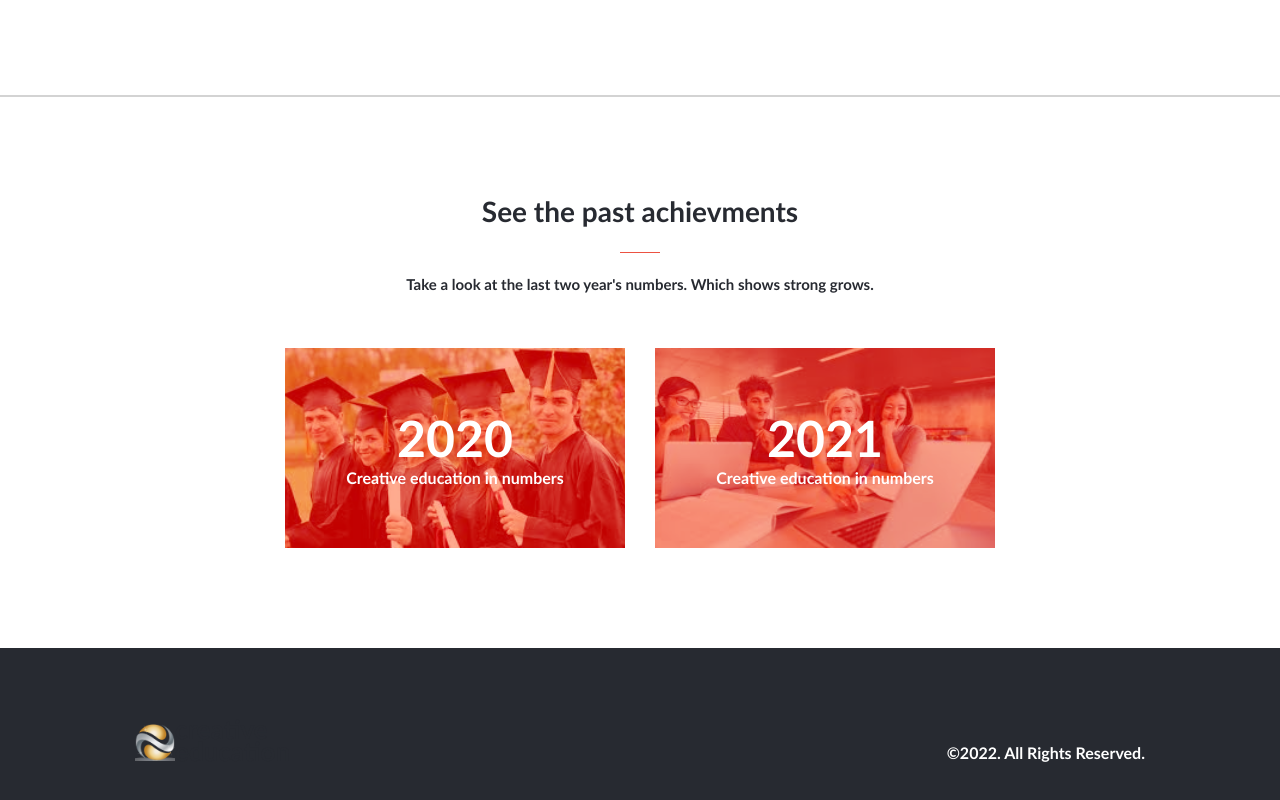
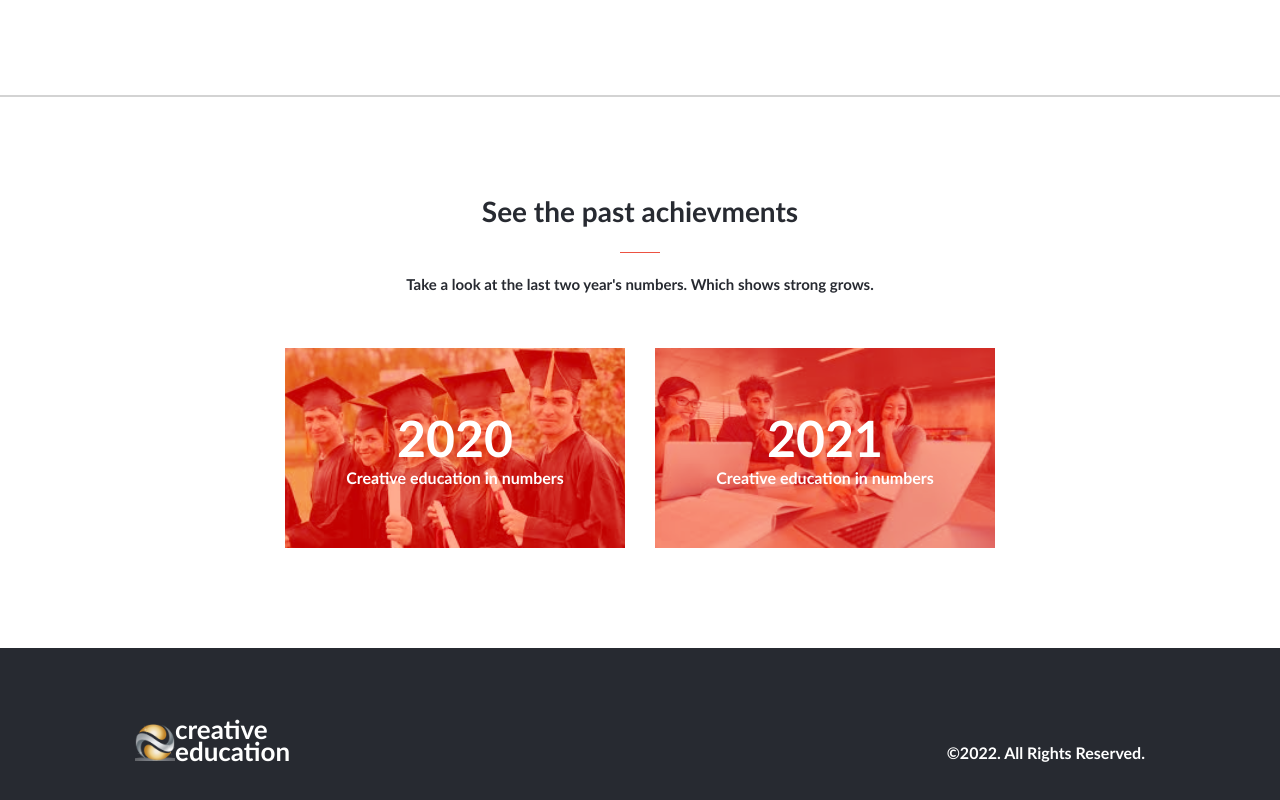
Before and after one commit to username-forGithub/online_courses, a website: page about.html in a window 1280 px wide. Shown: the part 1118-1918 px from the top of the page. Drawn offline with Linux system fonts and the light colour scheme; files whose address does not match are found by name; a web font is replaced by a local one.

Commit message:
Update main.css

```diff
--- a/css/main.css
+++ b/css/main.css
@@ -542,6 +542,10 @@
   align-items: center;
   margin-right: 50px;
   color: #272a31;
+}
+
+footer a.left .text-wrapper {
+  color: #ffffff;
 }
 
 footer .right {
```
